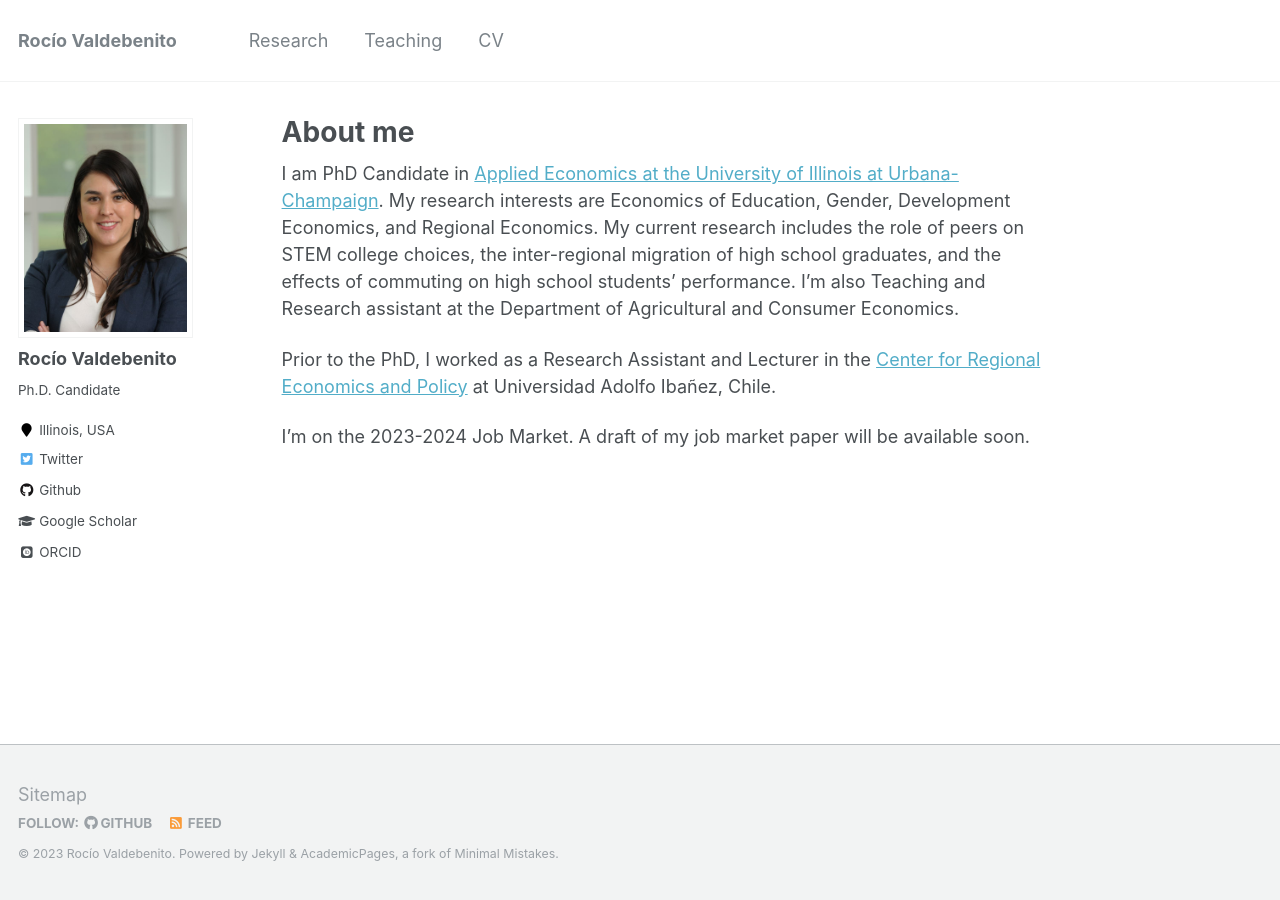
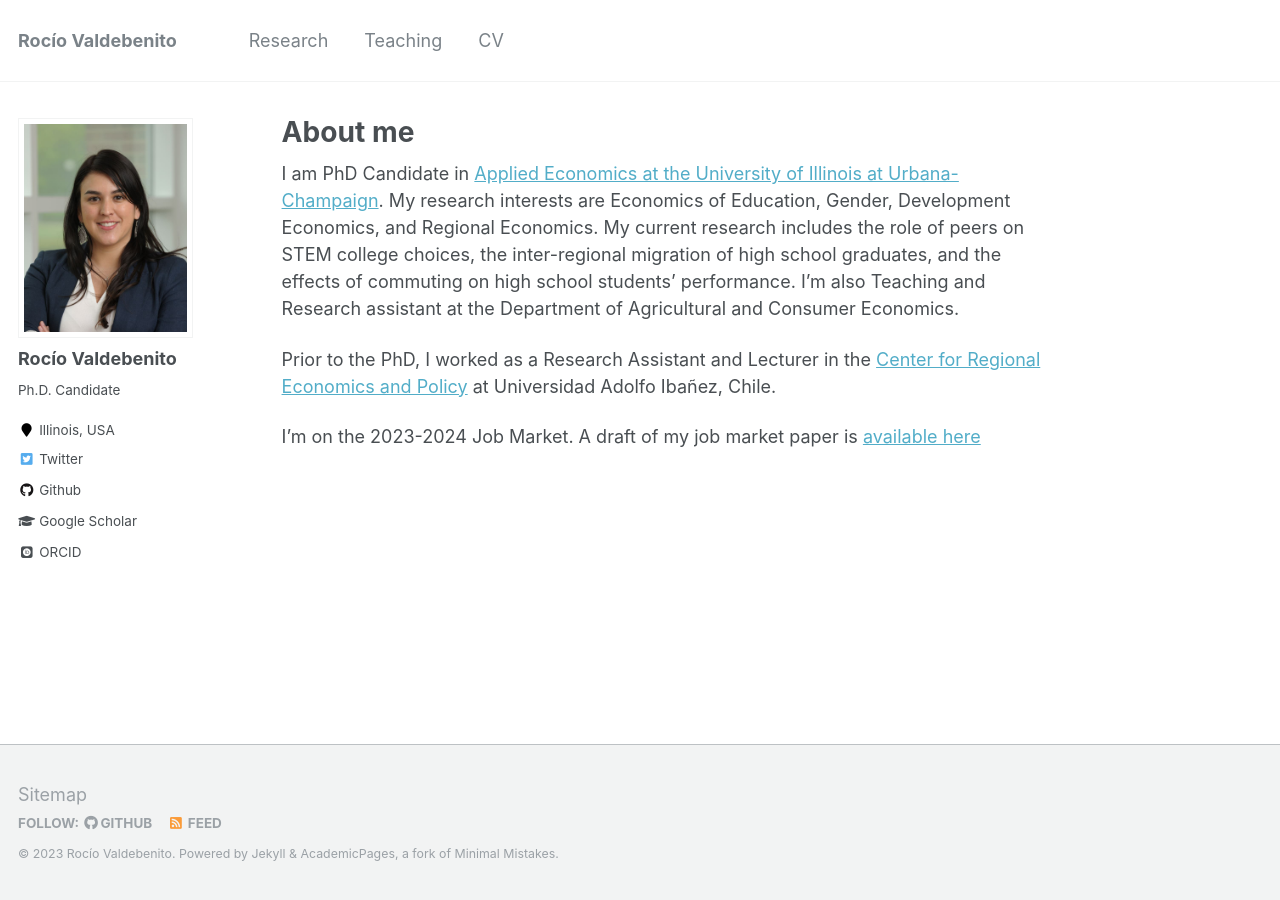
Before and after one commit to rvaldebenito/rvaldebenito.github.io, a Jekyll site: the page built from _pages/about.md, in a window 1280 px wide. Built offline with Jekyll 4.4.1, drawn with Linux system fonts in a browser that asks for light colours; some web fonts are replaced.

Commit message:
Update about.md

```diff
--- a/_pages/about.md
+++ b/_pages/about.md
@@ -13,4 +13,4 @@ I am PhD Candidate in [Applied Economics at the University of Illinois at Urbana
 Prior to the PhD, I worked as a Research Assistant and Lecturer in the [Center for Regional Economics and Policy](https://cepr.uai.cl/) at Universidad Adolfo Ibañez, Chile.
 
 I'm on the 2023-2024 Job Market.
-A draft of my job market paper will be available soon.
+A draft of my job market paper is [available here](https://rvaldebenito.github.io/files/valdebenito_jmp_peers_college.pdf)
```
